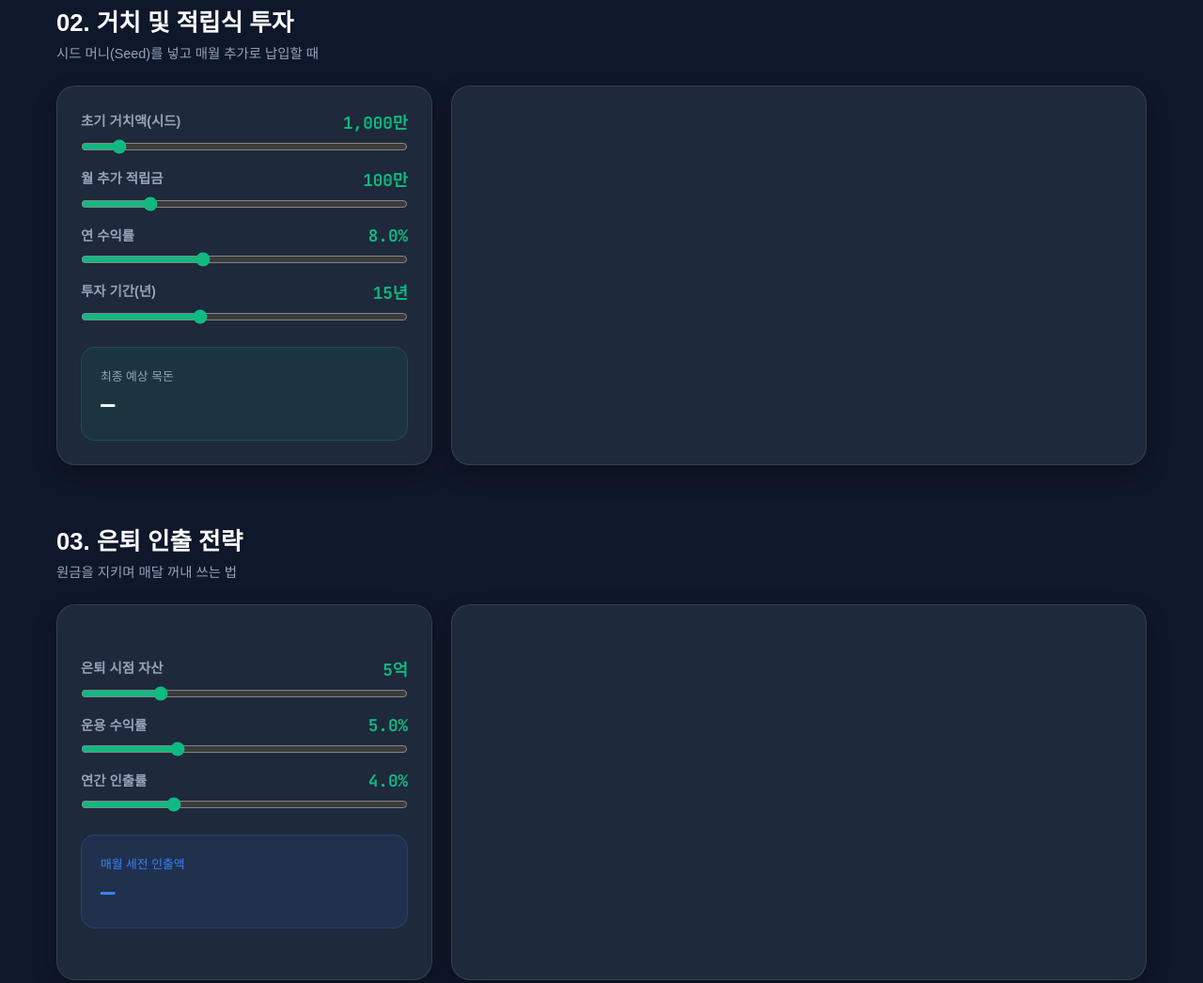
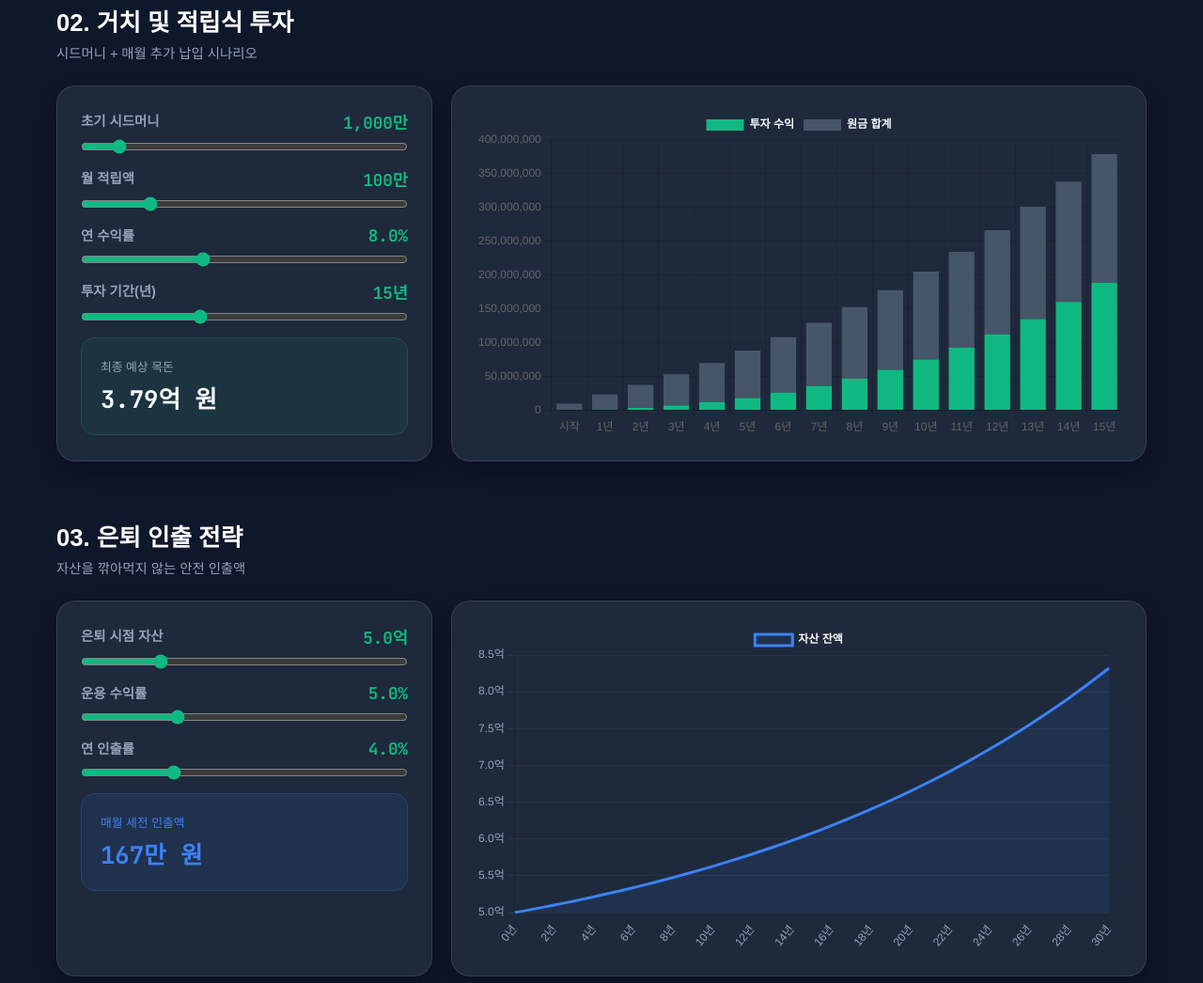
Before and after one commit to joshuakyung/investment, a plain HTML site: page index.html in a window 1280 px wide. Shown: the part 617-1663 px from the top of the page at 94% size. Drawn offline with nearby package versions, Linux system fonts and the light colour scheme; a web font is replaced by a local one.

Commit message:
Update index.html to version 4.1 with enhancements

```diff
--- a/index.html
+++ b/index.html
@@ -3,7 +3,7 @@
 <head>
     <meta charset="UTF-8">
     <meta name="viewport" content="width=device-width, initial-scale=1.0, maximum-scale=1.0, user-scalable=no">
-    <title>투자 시뮬레이터 v4.0 | 거치 + 적립 복합 모델</title>
+    <title>투자 시뮬레이터 v4.1 | 실시간 인터액티브 보정판</title>
     <link href="https://fonts.googleapis.com/css2?family=Pretendard:wght@400;600;800&family=JetBrains+Mono:wght@500;700&display=swap" rel="stylesheet">
     <script src="https://cdnjs.cloudflare.com/ajax/libs/Chart.js/4.4.1/chart.umd.js"></script>
     <style>
@@ -54,9 +54,6 @@
             padding: 25px;
             border: 1px solid var(--border);
             box-shadow: 0 10px 25px rgba(0,0,0,0.3);
-            display: flex;
-            flex-direction: column;
-            justify-content: center;
         }
 
         .control-item { margin-bottom: 18px; display: flex; flex-direction: column; gap: 10px; }
@@ -74,7 +71,7 @@
             margin-top: 10px;
         }
         .stat-label { font-size: 0.8rem; color: var(--text-muted); margin-bottom: 5px; }
-        .stat-value { font-size: 1.6rem; font-weight: 800; font-family: 'JetBrains Mono', monospace; }
+        .stat-value { font-size: 1.6rem; font-weight: 800; font-family: 'JetBrains Mono', monospace; color: var(--text-main); }
 
         .chart-area { min-height: 400px; position: relative; }
         .chart-container { position: absolute; top: 25px; left: 25px; right: 25px; bottom: 25px; }
@@ -84,11 +81,11 @@
 </head>
 <body>
 
-    <header><h1>INVESTMENT SIMULATOR LAB v4.0</h1></header>
+    <header><h1>INVESTMENT SIMULATOR LAB</h1></header>
 
     <main>
         <section>
-            <div class="section-title"><h2>01. 거치식 복리</h2><p>목돈을 한 번에 예치하고 기다릴 때의 자산 성장</p></div>
+            <div class="section-title"><h2>01. 거치식 복리</h2><p>목돈을 한 번에 예치했을 때의 결과</p></div>
             <div class="dashboard">
                 <div class="card">
                     <div class="control-item">
@@ -113,15 +110,15 @@
         </section>
 
         <section>
-            <div class="section-title"><h2>02. 거치 및 적립식 투자</h2><p>시드 머니(Seed)를 넣고 매월 추가로 납입할 때</p></div>
+            <div class="section-title"><h2>02. 거치 및 적립식 투자</h2><p>시드머니 + 매월 추가 납입 시나리오</p></div>
             <div class="dashboard">
                 <div class="card">
                     <div class="control-item">
-                        <div class="label-row"><span class="label-text">초기 거치액(시드)</span><span class="label-value" id="s2p-v">1,000만</span></div>
+                        <div class="label-row"><span class="label-text">초기 시드머니</span><span class="label-value" id="s2p-v">1,000만</span></div>
                         <input type="range" id="s2p" min="0" max="100000000" step="1000000" value="10000000">
                     </div>
                     <div class="control-item">
-                        <div class="label-row"><span class="label-text">월 추가 적립금</span><span class="label-value" id="s2m-v">100만</span></div>
+                        <div class="label-row"><span class="label-text">월 적립액</span><span class="label-value" id="s2m-v">100만</span></div>
                         <input type="range" id="s2m" min="0" max="5000000" step="100000" value="1000000">
                     </div>
                     <div class="control-item">
@@ -142,7 +139,7 @@
         </section>
 
         <section>
-            <div class="section-title"><h2>03. 은퇴 인출 전략</h2><p>원금을 지키며 매달 꺼내 쓰는 법</p></div>
+            <div class="section-title"><h2>03. 은퇴 인출 전략</h2><p>자산을 깎아먹지 않는 안전 인출액</p></div>
             <div class="dashboard">
                 <div class="card">
                     <div class="control-item">
@@ -154,7 +151,7 @@
                         <input type="range" id="s3r" min="1" max="15" step="0.5" value="5">
                     </div>
                     <div class="control-item">
-                        <div class="label-row"><span class="label-text">연간 인출률</span><span class="label-value" id="s3w-v">4.0%</span></div>
+                        <div class="label-row"><span class="label-text">연 인출률</span><span class="label-value" id="s3w-v">4.0%</span></div>
                         <input type="range" id="s3w" min="1" max="12" step="0.5" value="4">
                     </div>
                     <div class="stat-card" style="background:rgba(59,130,246,0.1); border-color:rgba(59,130,246,0.2);">
@@ -167,15 +164,17 @@
         </section>
     </main>
 
-    <footer><p>© 2026 Investment Interactive Lab. Developed for Web & Mobile.</p></footer>
+    <footer><p>© 2026 Investment Sim Lab. All Rights Reserved.</p></footer>
 
     <script>
         document.addEventListener('DOMContentLoaded', () => {
+            // 숫자 포맷 함수
             const fmtWon = v => v >= 100000000 ? (v/100000000).toFixed(2) + '억 원' : (v/10000).toLocaleString() + '만 원';
             const fmtK = v => (v/10000).toLocaleString() + '만';
 
             const charts = {};
 
+            // 차트 생성 함수
             function createChart(id, type, data, options = {}) {
                 const ctx = document.getElementById(id);
                 if (charts[id]) charts[id].destroy();
@@ -195,6 +194,109 @@
                 });
             }
 
-            // 01. 거치식 로직
+            // 01. 거치식 업데이트
             const updateS1 = () => {
-                const p = +document.getElementById
+                const p = Number(document.getElementById('s1p').value);
+                const r = Number(document.getElementById('s1r').value) / 100;
+                const y = Number(document.getElementById('s1y').value);
+
+                document.getElementById('s1p-v').innerText = fmtK(p);
+                document.getElementById('s1r-v').innerText = (r*100).toFixed(1) + '%';
+                document.getElementById('s1y-v').innerText = y + '년';
+
+                const labels = Array.from({length: y + 1}, (_, i) => i + '년');
+                const data = labels.map((_, i) => Math.round(p * Math.pow(1 + r, i)));
+                document.getElementById('s1-res').innerText = fmtWon(data[y]);
+
+                createChart('chart1', 'line', {
+                    labels,
+                    datasets: [{ label: '자산 총액', data, borderColor: '#10b981', backgroundColor: 'rgba(16, 185, 129, 0.1)', fill: true, tension: 0.4, borderWidth: 3, pointRadius: 0 }]
+                });
+            };
+
+            // 02. 거치 + 적립 업데이트
+            const updateS2 = () => {
+                const seed = Number(document.getElementById('s2p').value);
+                const m = Number(document.getElementById('s2m').value);
+                const r = Number(document.getElementById('s2r').value) / 100;
+                const y = Number(document.getElementById('s2y').value);
+
+                document.getElementById('s2p-v').innerText = fmtK(seed);
+                document.getElementById('s2m-v').innerText = fmtK(m);
+                document.getElementById('s2r-v').innerText = (r*100).toFixed(1) + '%';
+                document.getElementById('s2y-v').innerText = y + '년';
+
+                const labels = ['시작'];
+                const history = [seed];
+                const principals = [seed];
+
+                const monthlyRate = r / 12;
+                let balance = seed;
+                let principal = seed;
+
+                for (let year = 1; year <= y; year++) {
+                    labels.push(year + '년');
+                    for (let month = 1; month <= 12; month++) {
+                        balance = (balance * (1 + monthlyRate)) + m;
+                    }
+                    principal += (m * 12);
+                    history.push(Math.round(balance));
+                    principals.push(principal);
+                }
+
+                document.getElementById('s2-res').innerText = fmtWon(history[y]);
+
+                createChart('chart2', 'bar', {
+                    labels,
+                    datasets: [
+                        { label: '투자 수익', data: history.map((v, i) => v - principals[i]), backgroundColor: '#10b981' },
+                        { label: '원금 합계', data: principals, backgroundColor: '#475569' }
+                    ]
+                }, { scales: { x: { stacked: true }, y: { stacked: true } } });
+            };
+
+            // 03. 은퇴 설계 업데이트
+            const updateS3 = () => {
+                const p = Number(document.getElementById('s3p').value);
+                const r = Number(document.getElementById('s3r').value) / 100;
+                const w = Number(document.getElementById('s3w').value) / 100;
+
+                document.getElementById('s3p-v').innerText = p >= 100000000 ? (p/100000000).toFixed(1) + '억' : fmtK(p);
+                document.getElementById('s3r-v').innerText = (r*100).toFixed(1) + '%';
+                document.getElementById('s3w-v').innerText = (w*100).toFixed(1) + '%';
+
+                const monthly = (p * w) / 12;
+                document.getElementById('s3-res').innerText = (Math.round(monthly/10000)).toLocaleString() + '만 원';
+
+                const labels = Array.from({length: 31}, (_, i) => i + '년');
+                let balance = p;
+                const history = [p];
+                for (let i = 1; i <= 30; i++) {
+                    balance = (balance * (1 + r)) - (p * w);
+                    history.push(Math.round(Math.max(0, balance)));
+                }
+
+                createChart('chart3', 'line', {
+                    labels,
+                    datasets: [{ label: '자산 잔액', data: history, borderColor: '#3b82f6', backgroundColor: 'rgba(59, 130, 246, 0.1)', fill: true, tension: 0.3, borderWidth: 3, pointRadius: 0 }]
+                });
+            };
+
+            // 슬라이더 조작 시 이벤트 연결
+            document.querySelectorAll('input[type=range]').forEach(el => {
+                el.addEventListener('input', () => {
+                    const id = el.id;
+                    if(id.startsWith('s1')) updateS1();
+                    else if(id.startsWith('s2')) updateS2();
+                    else if(id.startsWith('s3')) updateS3();
+                });
+            });
+
+            // 초기 실행
+            updateS1();
+            updateS2();
+            updateS3();
+        });
+    </script>
+</body>
+</html>
```
